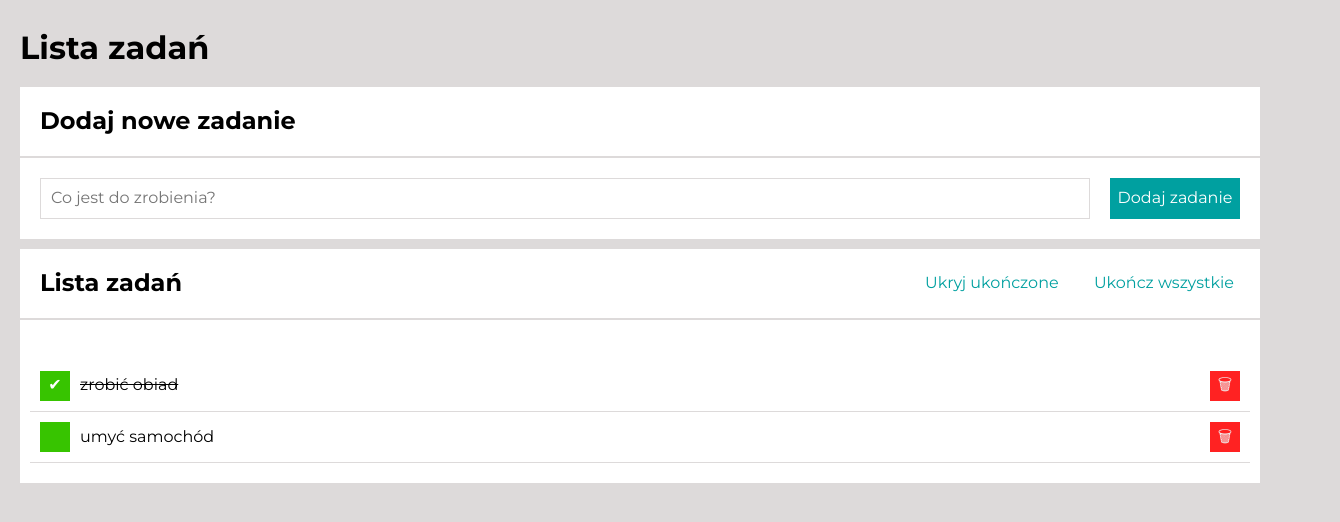
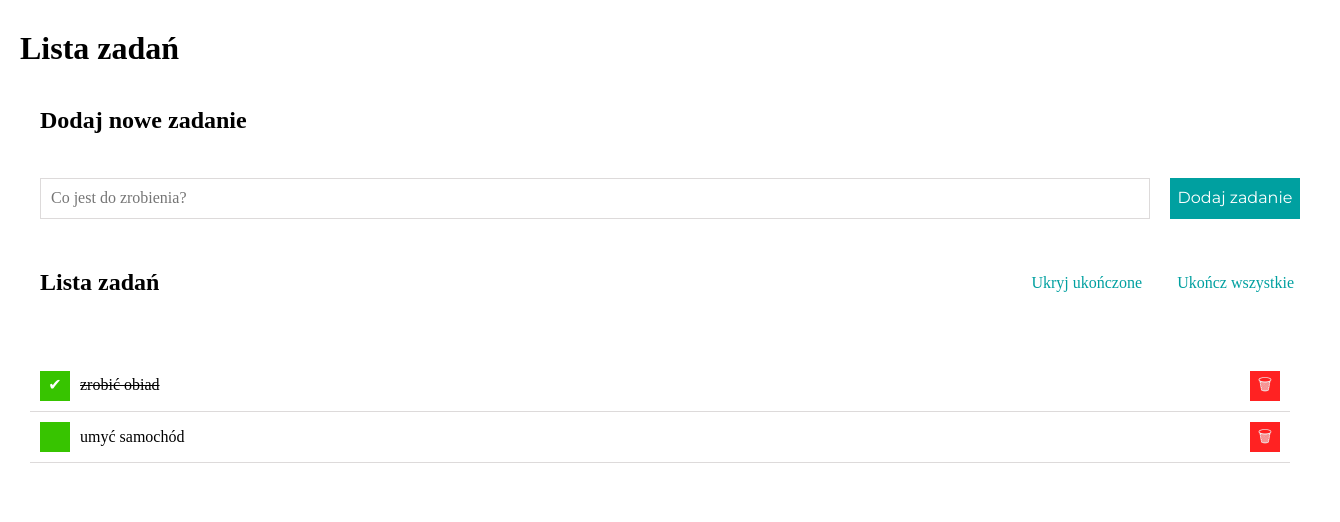
Before and after one commit to am97veb/todos-list-react, a React (Create React App) app: page / in a window 1280 px wide. Shown: the top 522 px of the page, 1340 px wide, since content can reach past the window. Built offline with nearby package versions, Linux system fonts and the light colour scheme.

Commit message:
createGlobalStyle

```diff
--- a/src/App/App.js
+++ b/src/App/App.js
@@ -8,6 +8,7 @@ import useTasks from "./useTasks";
 import { useState } from "react";
 import { ThemeProvider } from "styled-components";
 import { theme } from "./theme";
+import { GlobalStyle } from "../GlobalStyle/globalStyle";
 
 function App() {
   const [hideDoneTask, setHideDoneTask] = useState(false);
@@ -29,6 +30,7 @@ function App() {
 
   return (
     <ThemeProvider theme={theme}>
+      <GlobalStyle />
       <Container>
           <Header
             title="Lista zadań"
--- /dev/null
+++ b/src/GlobalStyle/globalStyle.js
@@ -0,0 +1,25 @@
+import createGlobalStyle from "styled-components";
+
+export const GlobalStyle = createGlobalStyle`
+  html {
+    box-sizing: border-box;
+  }
+
+    *, ::after, ::before {
+    box-sizing: inherit;
+  }
+
+  button {
+    cursor: pointer;
+
+    &:disabled {
+      cursor: not-allowed;
+    }
+  }
+
+  body {
+    background-color: #dddada;
+    font-family: "Montserrat", sans-serif;
+    word-break: break-word;
+  }
+`;
--- a/src/index.js
+++ b/src/index.js
@@ -1,6 +1,5 @@
 import React from 'react';
 import ReactDOM from 'react-dom/client';
-import './index.css';
 import App from './App/App';
 import reportWebVitals from './reportWebVitals';
 
```
Lines whose indentation alone changed are shown as unchanged.
